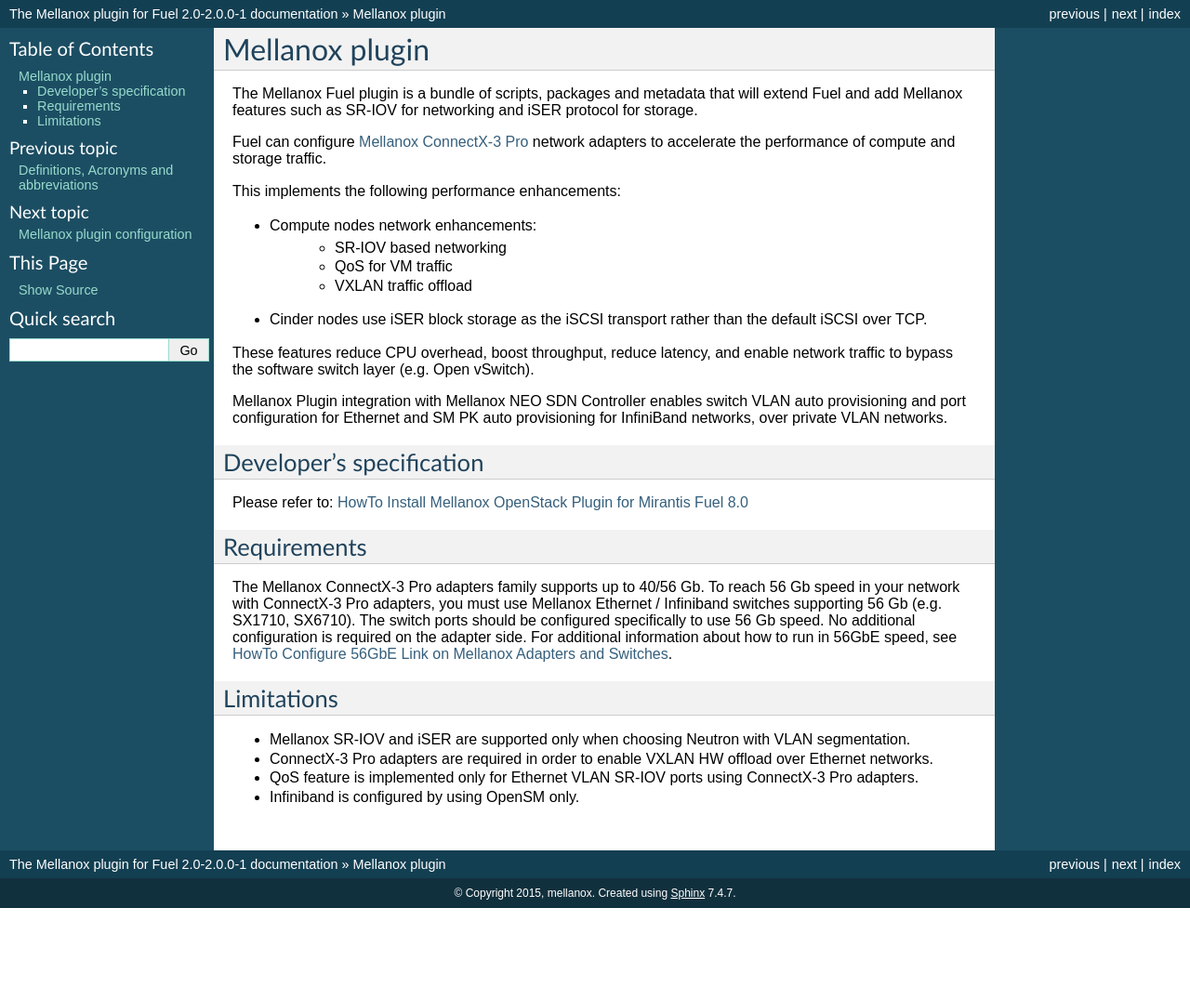
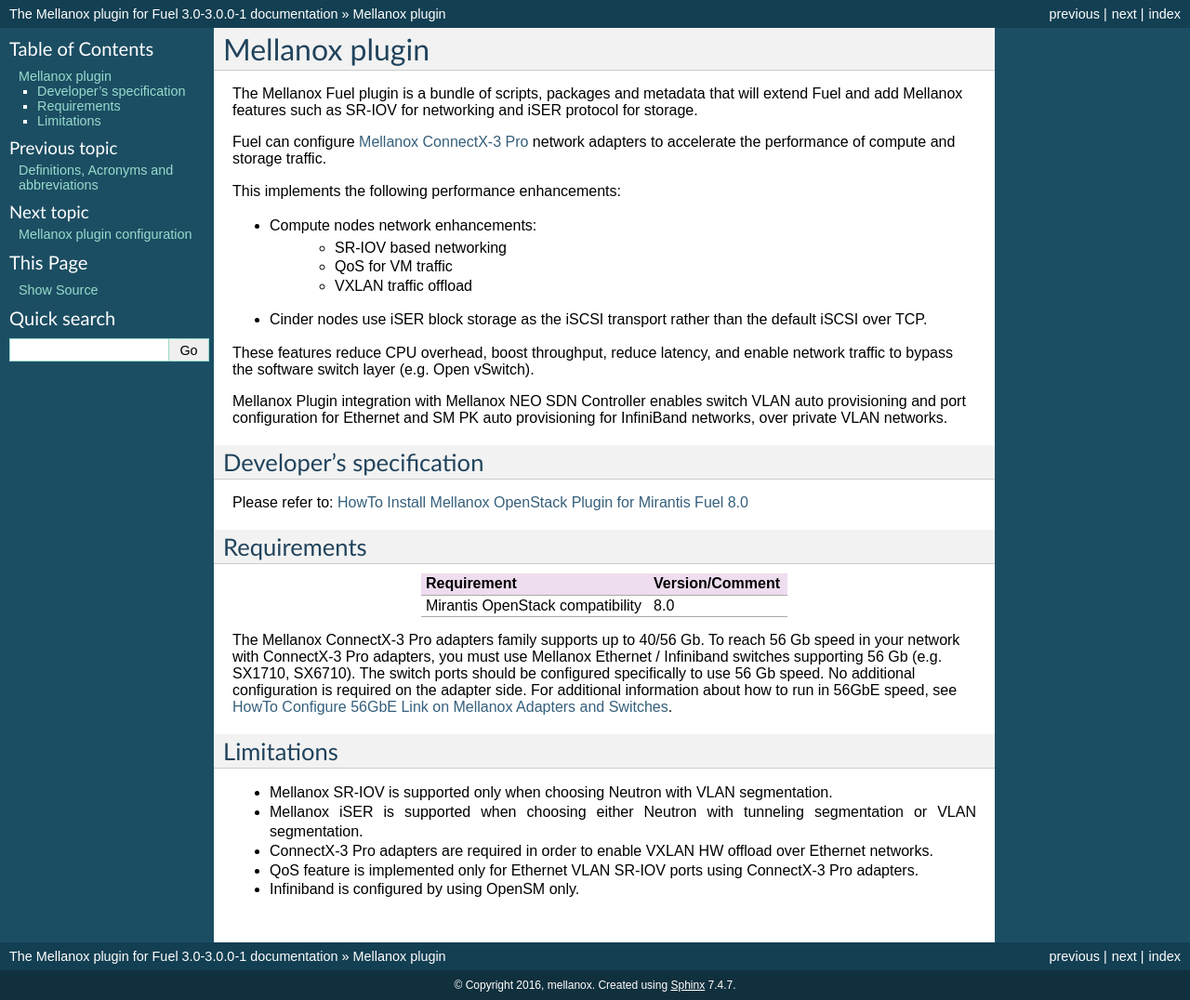
Before and after one commit to openstack-archive/fuel-plugin-mellanox, a Sphinx documentation site: the page built from doc/source/overview.rst, in a window 1280 px wide. Shown: the whole page at 93% size. Built offline with Sphinx 7.4.7, drawn with Linux system fonts in a browser that asks for light colours; before the commit the page ends 977 px from its top, so only the background shows below that.

Commit message:
Fixing User Guide
Added changes and enhancements to User Guide Documentation.

Change-Id: I7fe9ca125c04228a04ebb8f265bf18265d49a91d

```diff
--- a/doc/source/conf.py
+++ b/doc/source/conf.py
@@ -47,16 +47,16 @@
 
 # General information about the project.
 project = u'The Mellanox plugin for Fuel'
-copyright = u'2015, mellanox'
+copyright = u'2016, mellanox'
 
 # The version info for the project you're documenting, acts as replacement for
 # |version| and |release|, also used in various other places throughout the
 # built documents.
 #
 # The short X.Y version.
-version = '2.0'
+version = '3.0'
 # The full version, including alpha/beta/rc tags.
-release = '2.0-2.0.0-1'
+release = '3.0-3.0.0-1'
 
 # The language for content autogenerated by Sphinx. Refer to documentation
 # for a list of supported languages.
@@ -233,7 +233,7 @@
 # One entry per manual page. List of tuples
 # (source start file, name, description, authors, manual section).
 man_pages = [
-    ('index', 'fuel-plugin-mellanox', u'Guide to the Mellanox Plugin ver. 2.0-2.0.0-2 for Fuel',
+    ('index', 'fuel-plugin-mellanox', u'Guide to the Mellanox Plugin ver. 3.0-3.0.0-1 for Fuel',
      [u'Mellanox'], 1)
 ]
 
@@ -276,7 +276,7 @@
 epub_title = u'The Mellanox Plugin for Fuel'
 epub_author = u'mellanox'
 epub_publisher = u'Mellanox'
-epub_copyright = u'2015, Mellanox'
+epub_copyright = u'2016, Mellanox'
 
 # The basename for the epub file. It defaults to the project name.
 #epub_basename = u'fuel-plugin-mellanox'
--- a/doc/source/installation.rst
+++ b/doc/source/installation.rst
@@ -11,7 +11,7 @@
 #. Install the plugin::
 
    # cd /tmp
-   # fuel plugins --install mellanox-plugin-2.0-2.0.0-1.noarch.rpm
+   # fuel plugins --install mellanox-plugin-3.0-3.0.0-1.noarch.rpm
 
 #. Verify the plugin was installed successfully by having it listed using ``fuel plugins`` command::
 
--- a/doc/source/overview.rst
+++ b/doc/source/overview.rst
@@ -32,6 +32,12 @@
 Requirements
 ------------
 
++-----------------------------------+-----------------+
+| Requirement                       | Version/Comment |
++===================================+=================+
+| Mirantis OpenStack compatibility  |   8.0           |
++-----------------------------------+-----------------+
+
 | The Mellanox ConnectX-3 Pro adapters family supports up to 40/56 Gb. To reach 56 Gb speed in
  your network with ConnectX-3 Pro adapters, you must use Mellanox Ethernet / Infiniband switches
  supporting 56 Gb (e.g. SX1710, SX6710). The switch ports should be configured specifically to use
@@ -42,7 +48,8 @@
 Limitations
 -----------
 
-- Mellanox SR-IOV and iSER are supported only when choosing Neutron with VLAN segmentation.
+- Mellanox SR-IOV is supported only when choosing Neutron with VLAN segmentation.
+- Mellanox iSER is supported when choosing either Neutron with tunneling segmentation or VLAN segmentation.
 - ConnectX-3 Pro adapters are required in order to enable VXLAN HW offload over Ethernet networks.
 - QoS feature is implemented only for Ethernet VLAN SR-IOV ports using ConnectX-3 Pro adapters.
 - Infiniband is configured by using OpenSM only.
```
